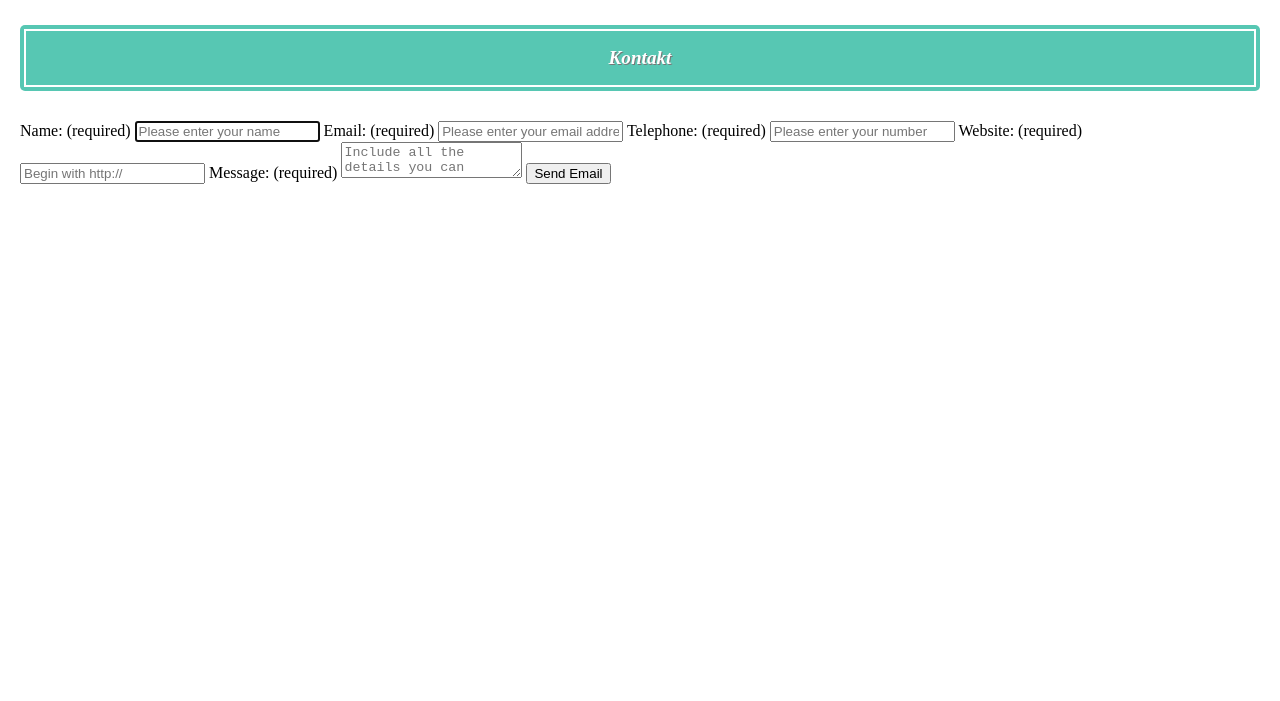
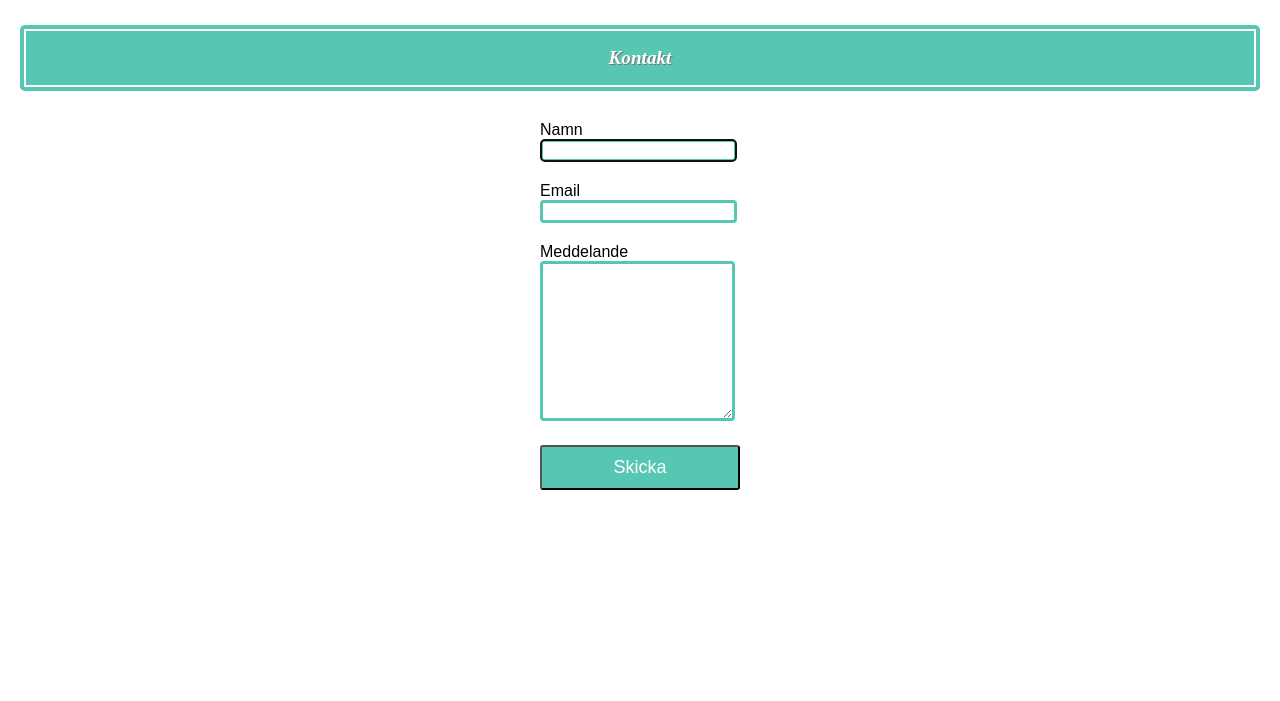
Before and after one commit to karabash/cookiemonster, a plain HTML site: page src/contact.html in a window 1280 px wide. Shown: the part 99-800 px from the top of the page. Drawn offline with Linux system fonts and the light colour scheme; files that its build step writes are made by us from their sources; files whose address does not match are found by name.

Commit message:
script.js added. contact form done. (no sending info, only validation of entered data)

```diff
--- a/src/contact.html
+++ b/src/contact.html
@@ -25,37 +25,26 @@
     <div class="info-box">
         <h1>Kontakt</h1>
     </div>
-    <form id="contact-form" action="/" method="post">
+
+    <form class="contactForm" action="/" method="post">
 
     <label>
-        <span>Name: (required)</span>
-        <input placeholder="Please enter your name" type="text" tabindex="1" required autofocus>
+        <span>Namn</span><br/>
+        <input type="text" tabindex="1" required autofocus>
     </label>
     <label>
-        <span>Email: (required)</span>
-        <input placeholder="Please enter your email address" type="email" tabindex="2" required>
-    </label>
-
-
-    <label>
-        <span>Telephone: (required)</span>
-        <input placeholder="Please enter your number" type="tel" tabindex="3" required>
+        <span>Email</span><br/>
+        <input type="email" tabindex="2" required>
     </label>
 
     <label>
-        <span>Website: (required)</span>
-        <input placeholder="Begin with http://" type="url" tabindex="4" required>
+        <span>Meddelande</span><br/>
+        <textarea tabindex="5" required></textarea>
     </label>
-
-    <label>
-        <span>Message: (required)</span>
-        <textarea placeholder="Include all the details you can" tabindex="5" required></textarea>
-    </label>
-        <button name="submit" type="submit" id="contact-submit">Send Email</button>
+        <button name="submit" type="submit" id="contact-submit">Skicka</button>
     </form>
 
 </main>
-
 
 <footer>
     <nav>
--- a/style/main-style.css
+++ b/style/main-style.css
@@ -225,11 +225,6 @@ footer {
     text-align: center;
 }
 
-
-
-
-
-
 .info-box {
     background-color: #57c7b3;
     border-radius: 5px;
@@ -248,3 +243,36 @@ footer {
     text-align: center;
     text-shadow: 1px 1px 0 #777;
 }
+
+.contactForm > * {
+	display: block;
+	float: left;
+	font-family: "AkkuratRegular",Arial,Helvetica,sans-serif;
+	margin-bottom: 20px;
+}
+
+.contactForm input, textarea {
+	border: 3px solid #57c7b3;
+    border-radius: 4px;
+    width: 100%;
+}
+
+.contactForm textarea {
+	height: 150px;
+}
+
+.contactForm {
+	margin: 0 auto;
+	width: 200px;
+}
+
+.contactForm > button {
+	width:100%;
+	height:45px;
+	border-radius:3px;
+	background-color:#57c7b3;
+	color:#fff;
+	font-family:'Raleway',sans-serif;
+	font-size:18px;
+	cursor:pointer
+}
```
Also changed, not shown: style/contact-style.css (added).
